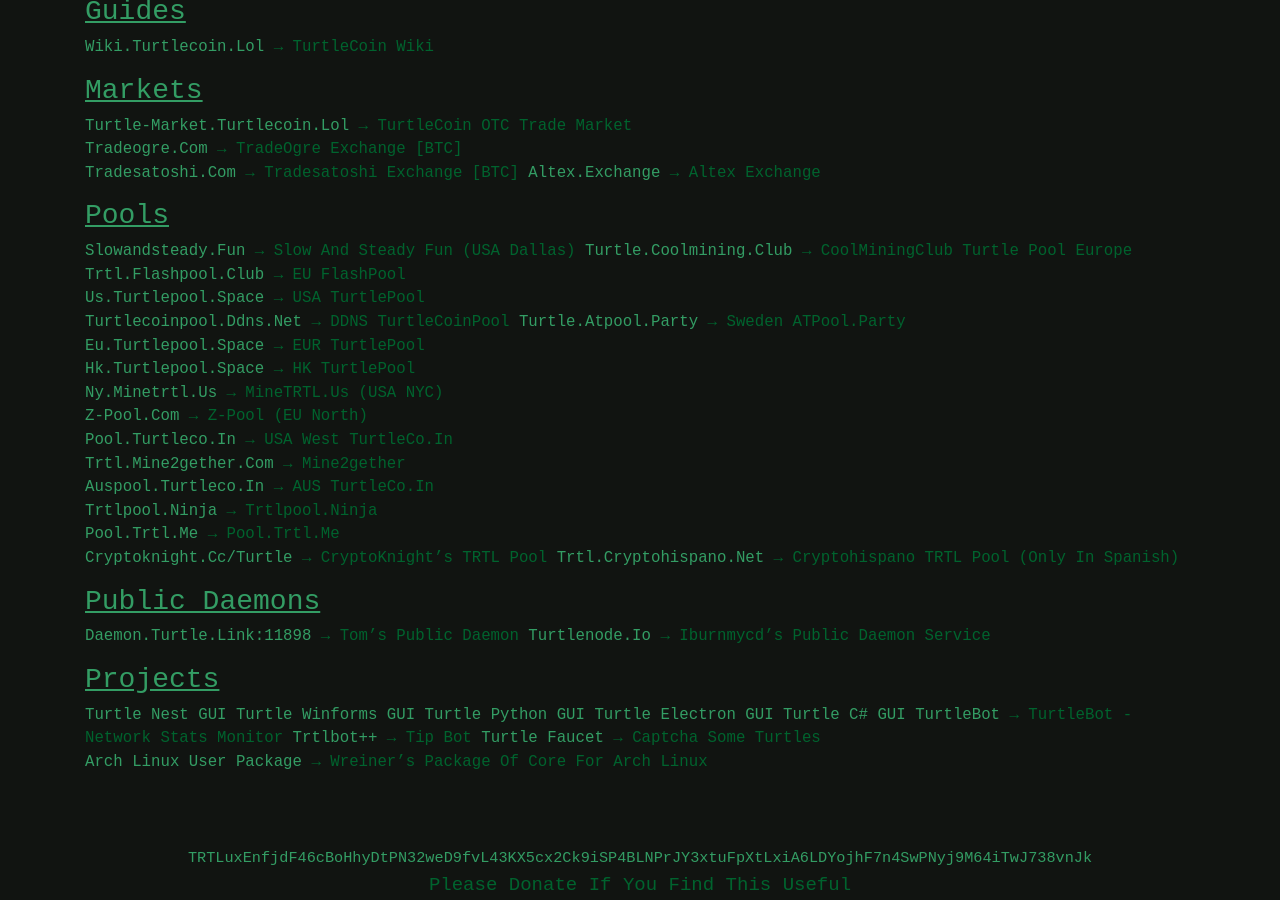
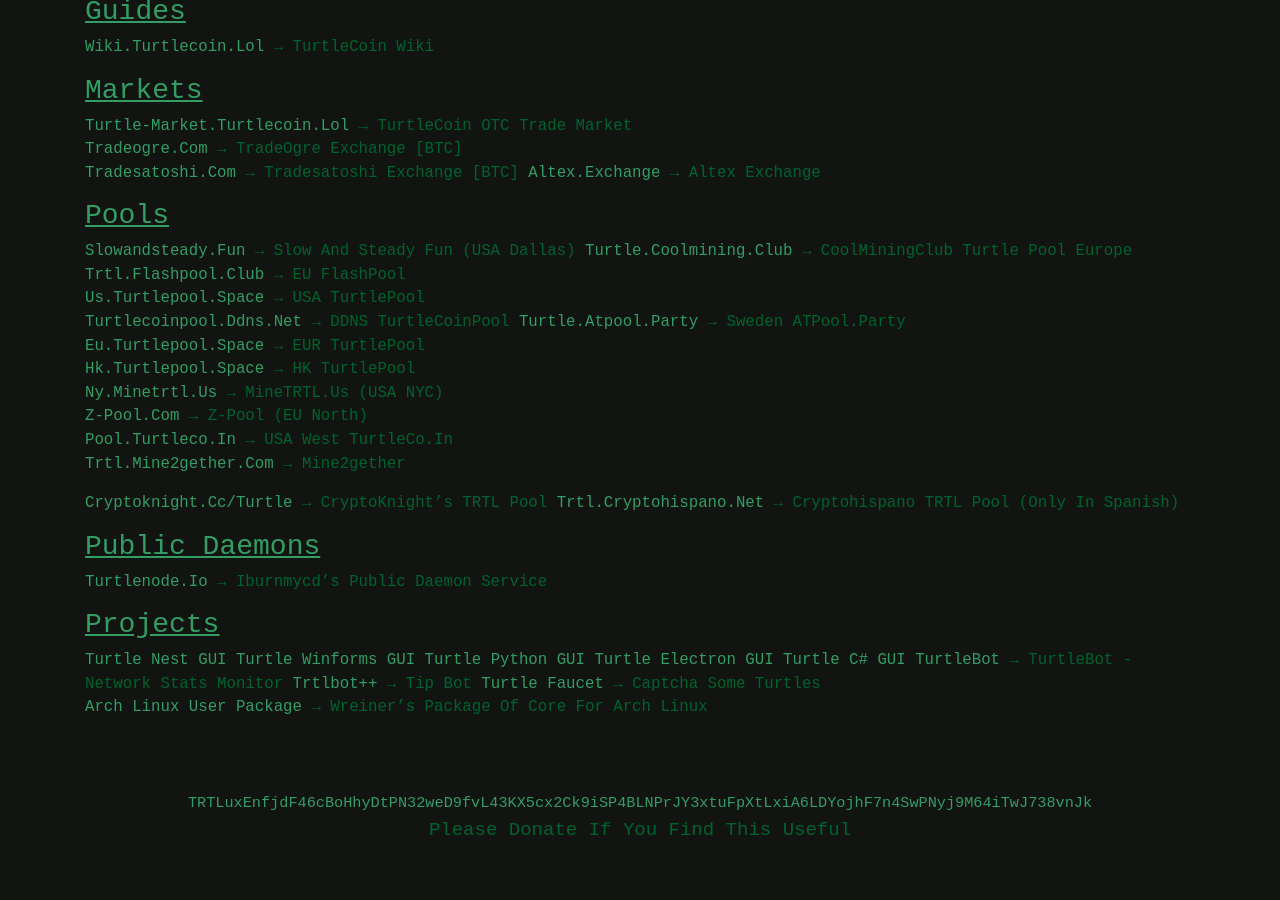
Before and after one commit to zack796/turtleturtle.org, a Jekyll site: the page built from index.md, in a window 1280 px wide and 900 px high, scrolled down 592 px. Built offline with Jekyll 4.4.1, drawn with Linux system fonts in a browser that asks for light colours; after the commit the page ends 1437 px from its top, so only the background shows below that.

Commit message:
Update index.md
Removed four dead links. If it is a simple url change, the correct urls need to be added.

```diff
--- a/index.md
+++ b/index.md
@@ -41,14 +41,14 @@
 [z-pool.com](http://z-pool.com) → Z-Pool (EU North)
 [pool.turtleco.in](http://pool.turtleco.in/) → USA West TurtleCo.In
 [trtl.mine2gether.com](http://trtl.mine2gether.com/) → Mine2gether
-[auspool.turtleco.in](http://auspool.turtleco.in/) → AUS TurtleCo.In
-[trtlpool.ninja](http://trtlpool.ninja/) → trtlpool.ninja
-[pool.trtl.me](http://pool.trtl.me/) → pool.trtl.me
+
+
+
 [cryptoknight.cc/turtle](http://cryptoknight.cc/turtle/) → CryptoKnight's TRTL Pool
 [trtl.cryptohispano.net](http://trtl.cryptohispano.net) → Cryptohispano TRTL Pool (Only in Spanish)
 
 ### Public Daemons
-[daemon.turtle.link:11898](http://daemon.turtle.link:11898) → Tom's public daemon
+
 [turtlenode.io](http://turtlenode.io) → Iburnmycd's public daemon service
 
 ### Projects
```
